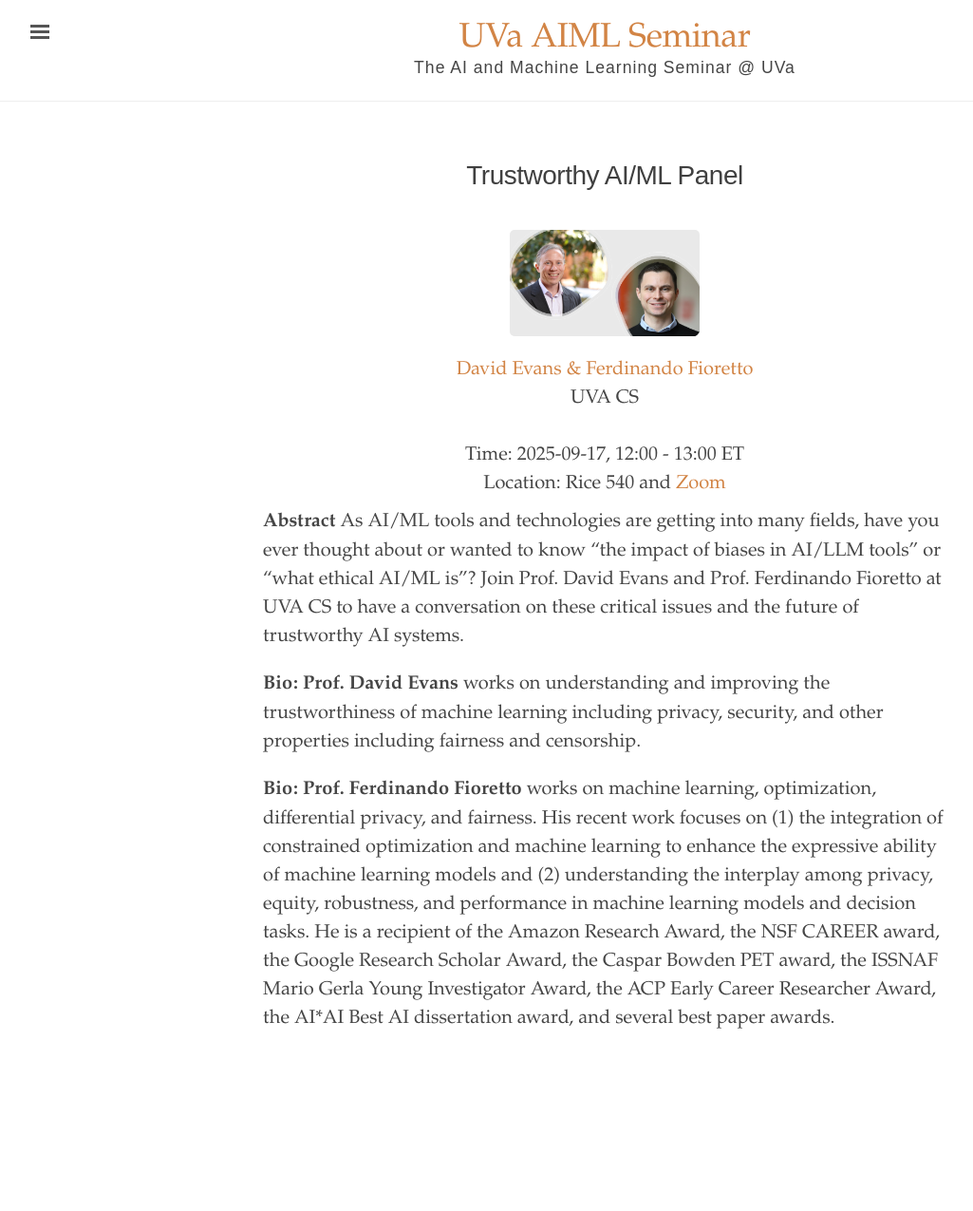
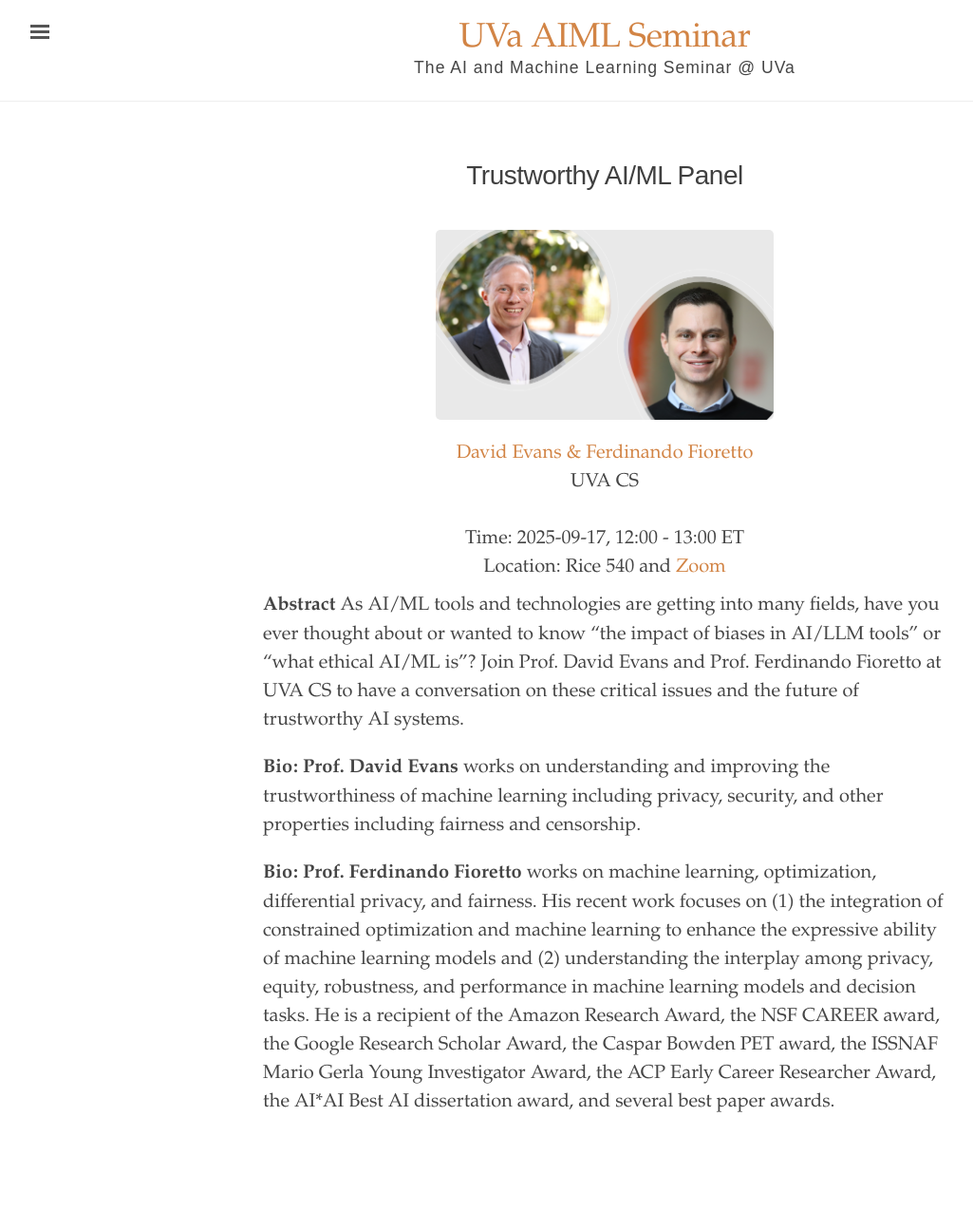
Before and after one commit to uvaml/uvaml.github.io, a Jekyll site: the page built from _pasttalks/2025-09-17.md, in a window 1280 px wide. Shown: the whole page at 95% size, without its empty margins (3-1028 px from the left). Built offline with Jekyll 4.4.1, drawn with Linux system fonts in a browser that asks for light colours; before the commit the page ends 1187 px from its top, so only the background shows below that.

Commit message:
change image to fix by height

```diff
--- a/_layouts/post.html
+++ b/_layouts/post.html
@@ -7,7 +7,7 @@ layout: default
   <br>
   <p align="center">
     {% if page.image != "" %}
-    <img src={{ page.image }} width=200>
+    <img src={{ page.image }} height=200>
     {% endif %}
     {% if page.homepage == "" %}
     {{page.author}}
```
